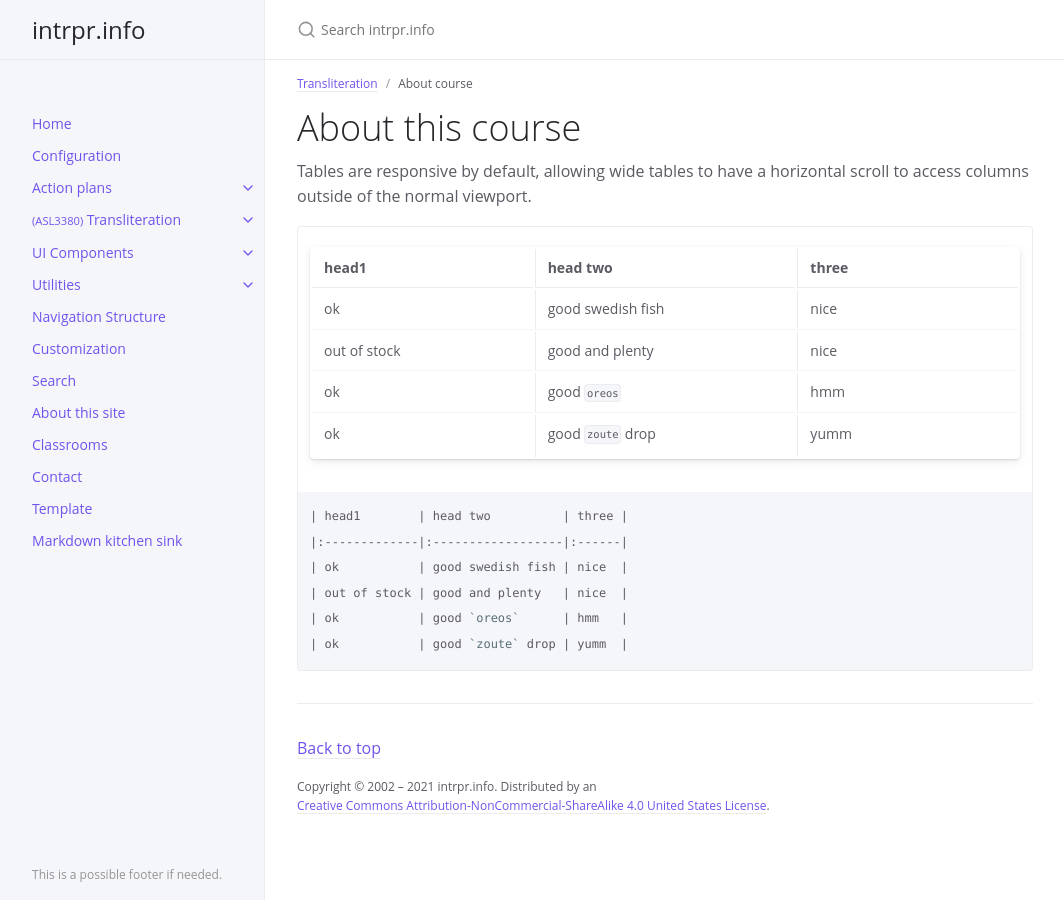
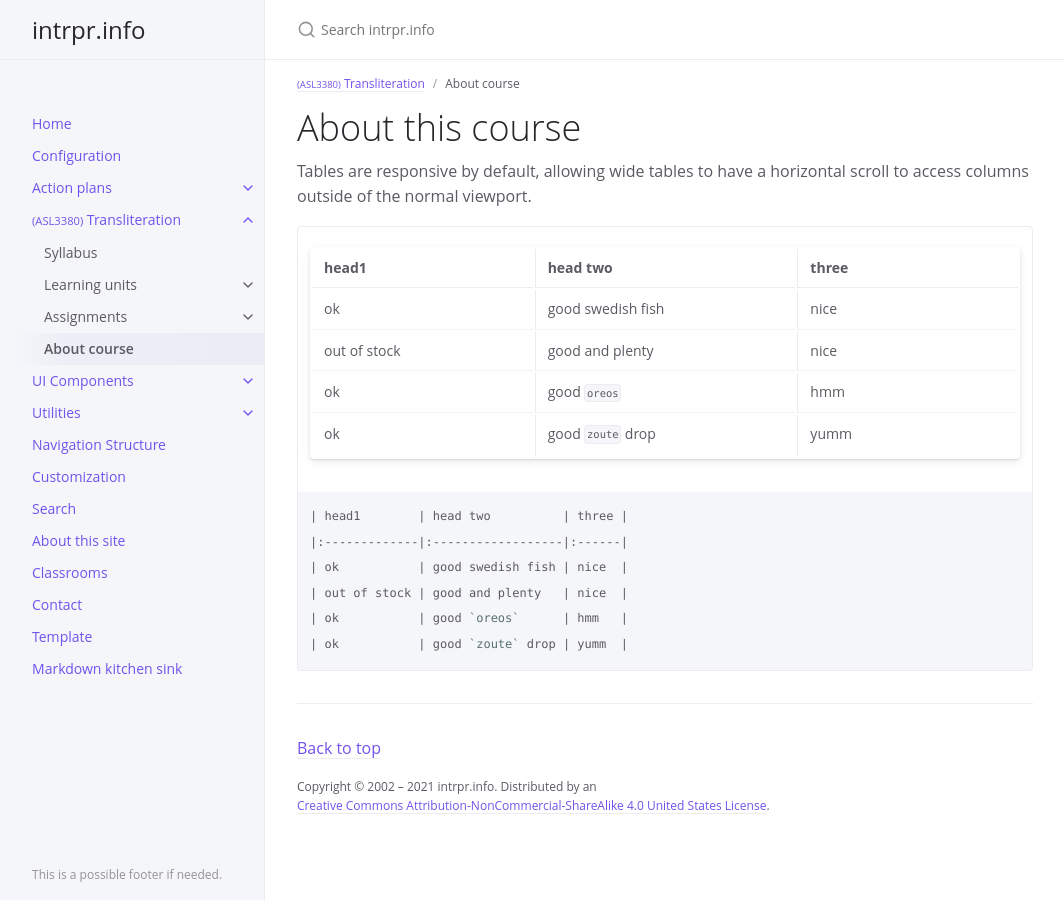
Before and after one commit to intrpr/intrpr-v8, a Jekyll site: the page built from docs/3380-transliteration/about-class.md, in a window 1280 px wide. Shown: the whole page, without its empty margins (107-1171 px from the left). Built offline with Jekyll 4.4.1, drawn with Linux system fonts in a browser that asks for light colours.

Commit message:
Update about-class.md

```diff
--- a/docs/3380-transliteration/about-class.md
+++ b/docs/3380-transliteration/about-class.md
@@ -1,7 +1,7 @@
 ---
 layout: default
 title: About course
-parent: Transliteration
+parent: <small>(ASL3380)</small> Transliteration
 nav_order: 4
 ---
 
```
